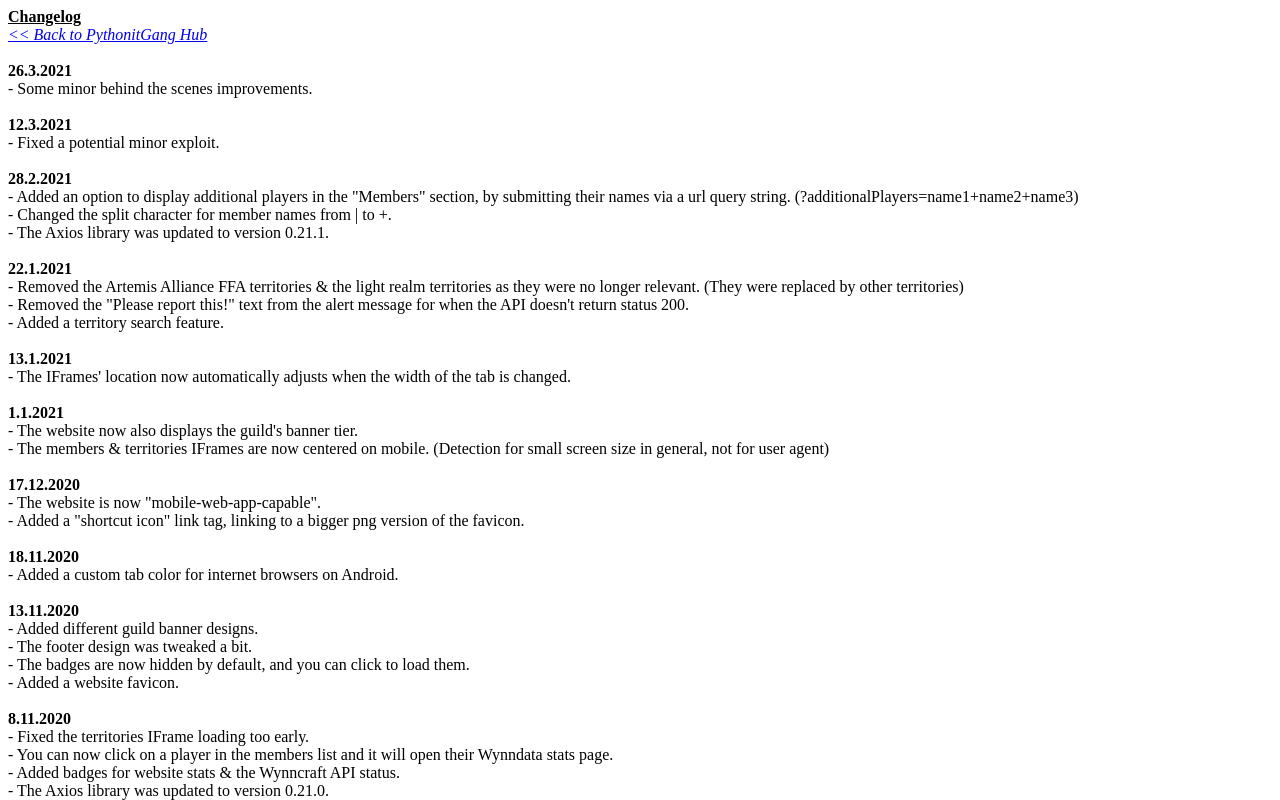
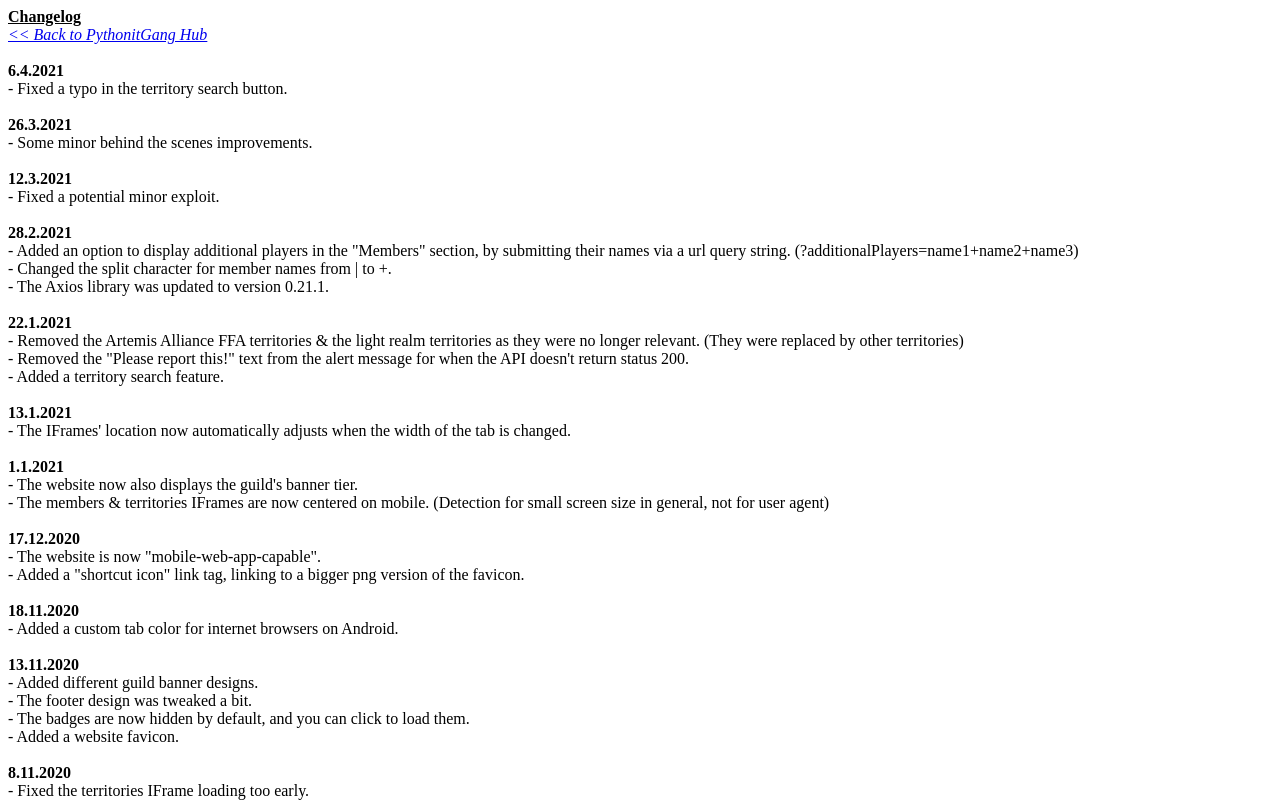
Before and after one commit to Roilafufit/PythonitGang-Hub, a plain HTML site: page changelog.html in a window 1280 px wide. Shown: the top 800 px of the page. Drawn offline with Linux system fonts and the light colour scheme.

Commit message:
Update changelog.html

```diff
--- a/changelog.html
+++ b/changelog.html
@@ -9,6 +9,9 @@
 <meta name="mobile-web-app-capable" content="yes">
 <b><u>Changelog</u></b>
 <br><i><a href="index.html"><< Back to PythonitGang Hub</a></i>
+<br><br>
+<b>6.4.2021</b>
+<br>- Fixed a typo in the territory search button.
 <br><br>
 <b>26.3.2021</b>
 <br>- Some minor behind the scenes improvements.
```
